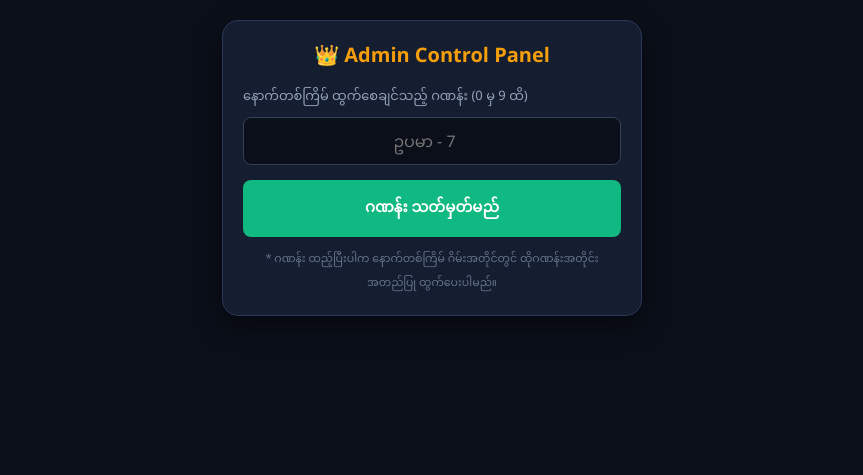
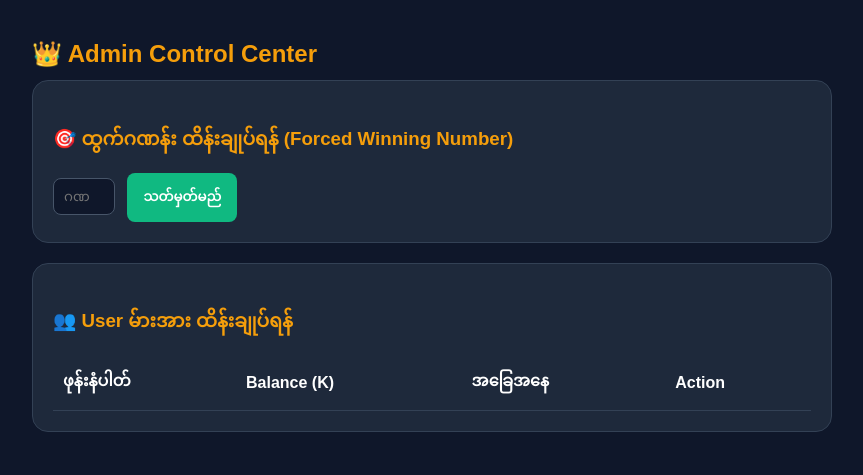
Before and after one commit to tar-alt/CK-lottery-, a website: page public/admin.html in a window 1280 px wide. Shown: the whole page, without its empty margins (208-1071 px from the left). Drawn offline with Linux system fonts and the light colour scheme; no server answers.

Commit message:
Update admin.html

```diff
--- a/public/admin.html
+++ b/public/admin.html
@@ -2,60 +2,92 @@
 <html lang="my">
 <head>
   <meta charset="UTF-8">
-  <meta name="viewport" content="width=device-width, initial-scale=1.0">
-  <title>CK Lottery - Admin Control</title>
+  <title>CK Lottery Control Center</title>
   <style>
-    * { box-sizing: border-box; margin: 0; padding: 0; font-family: 'Segoe UI', sans-serif; }
-    body { background: #0b0f19; color: #fff; padding: 20px; display: flex; justify-content: center; }
-    .admin-card { background: #151d30; width: 100%; max-width: 420px; padding: 20px; border-radius: 16px; border: 1px solid #2a3756; box-shadow: 0 10px 25px rgba(0,0,0,0.5); }
-    h2 { color: #f59e0b; font-size: 20px; margin-bottom: 15px; text-align: center; }
-    .form-group { margin-bottom: 15px; }
-    label { display: block; font-size: 13px; color: #94a3b8; margin-bottom: 6px; }
-    input { width: 100%; padding: 12px; background: #0b0f19; border: 1px solid #334155; border-radius: 8px; color: #fff; font-size: 16px; text-align: center; }
-    button { width: 100%; padding: 12px; background: #10b981; color: white; border: none; border-radius: 8px; font-size: 15px; font-weight: bold; cursor: pointer; transition: 0.2s; }
-    button:hover { background: #059669; }
-    .note { font-size: 11px; color: #64748b; margin-top: 10px; text-align: center; }
+    body { background: #0f172a; color: white; font-family: sans-serif; padding: 20px; max-width: 800px; margin: 0 auto; }
+    .card { background: #1e293b; padding: 20px; border-radius: 16px; margin-bottom: 20px; border: 1px solid #334155; }
+    h2, h3 { color: #f59e0b; margin-bottom: 12px; }
+    input, select { padding: 10px; border-radius: 8px; border: 1px solid #475569; background: #0f172a; color: white; margin-right: 8px; }
+    button { padding: 10px 16px; border: none; border-radius: 8px; font-weight: bold; cursor: pointer; background: #3b82f6; color: white; }
+    .btn-danger { background: #ef4444; }
+    .btn-success { background: #10b981; }
+    table { width: 100%; border-collapse: collapse; margin-top: 10px; text-align: left; }
+    th, td { padding: 10px; border-bottom: 1px solid #334155; }
   </style>
 </head>
 <body>
+  <h2>👑 Admin Control Center</h2>
 
-  <div class="admin-card">
-    <h2>👑 Admin Control Panel</h2>
+  <!-- Force Result -->
+  <div class="card">
+    <h3>🎯 ထွက်ဂဏန်း ထိန်းချုပ်ရန် (Forced Winning Number)</h3>
+    <input type="number" id="force-num" min="0" max="9" placeholder="ဂဏန်း (0-9)">
+    <button class="btn-success" onclick="setForceResult()">သတ်မှတ်မည်</button>
+  </div>
 
-    <div class="form-group">
-      <label>နောက်တစ်ကြိမ် ထွက်စေချင်သည့် ဂဏန်း (0 မှ 9 ထိ)</label>
-      <input type="number" id="forced-num" min="0" max="9" placeholder="ဥပမာ - 7" />
-    </div>
-
-    <button onclick="setNextNumber()">ဂဏန်း သတ်မှတ်မည်</button>
-
-    <div class="note">
-      * ဂဏန်း ထည့်ပြီးပါက နောက်တစ်ကြိမ် ဂိမ်းအတိုင်တွင် ထိုဂဏန်းအတိုင်း အတည်ပြု ထွက်ပေးပါမည်။
-    </div>
+  <!-- User Management -->
+  <div class="card">
+    <h3>👥 User မ်ားအား ထိန်းချုပ်ရန်</h3>
+    <table>
+      <thead>
+        <tr>
+          <th>ဖုန်းနံပါတ်</th>
+          <th>Balance (K)</th>
+          <th>အခြေအနေ</th>
+          <th>Action</th>
+        </tr>
+      </thead>
+      <tbody id="user-rows"></tbody>
+    </table>
   </div>
 
   <script>
-    function setNextNumber() {
-      const numInput = document.getElementById('forced-num');
-      const val = numInput.value;
+    function loadUsers() {
+      fetch('/api/admin/users').then(r => r.json()).then(users => {
+        const tbody = document.getElementById('user-rows');
+        tbody.innerHTML = '';
+        users.forEach(u => {
+          const tr = document.createElement('tr');
+          tr.innerHTML = `
+            <td><b>${u.phone}</b></td>
+            <td><input type="number" value="${u.balance}" id="bal-${u.phone}" style="width: 100px;"> <button onclick="updateBalance('${u.phone}')">ပြင်မည်</button></td>
+            <td><span style="color:${u.status === 'BANNED' ? '#ef4444' : '#10b981'}">${u.status}</span></td>
+            <td><button class="${u.status === 'BANNED' ? 'btn-success' : 'btn-danger'}" onclick="toggleBan('${u.phone}', '${u.status}')">${u.status === 'BANNED' ? 'Unban' : 'Ban'}</button></td>
+          `;
+          tbody.appendChild(tr);
+        });
+      });
+    }
 
-      if (val === '' || val < 0 || val > 9) {
-        alert('ကျေးဇူးပြု၍ 0 မှ 9 ကြား ဂဏန်းတစ်ခုခု ရိုက်ထည့်ပါ');
-        return;
-      }
-
-      fetch('/api/admin/set-next-number', {
+    function updateBalance(phone) {
+      const bal = parseFloat(document.getElementById(`bal-${phone}`).value);
+      fetch('/api/admin/update-balance', {
         method: 'POST',
         headers: { 'Content-Type': 'application/json' },
-        body: JSON.stringify({ number: val })
-      })
-      .then(res => res.json())
-      .then(data => {
-        alert(data.message);
-        numInput.value = ''; // Reset Input
-      })
-      .catch(err => alert('Error ဖြစ်သွားပါသည်'));
+        body: JSON.stringify({ phone, balance: bal })
+      }).then(() => { alert("Balance ပြင်ဆင်ပြီးပါပြီ"); loadUsers(); });
     }
+
+    function toggleBan(phone, currentStatus) {
+      const nextStatus = currentStatus === 'BANNED' ? 'ACTIVE' : 'BANNED';
+      fetch('/api/admin/toggle-ban', {
+        method: 'POST',
+        headers: { 'Content-Type': 'application/json' },
+        body: JSON.stringify({ phone, status: nextStatus })
+      }).then(() => loadUsers());
+    }
+
+    function setForceResult() {
+      const num = document.getElementById('force-num').value;
+      if (num === '') return alert("ဂဏန်း ရိုက်ထည့်ပါ");
+      fetch('/api/admin/set-result', {
+        method: 'POST',
+        headers: { 'Content-Type': 'application/json' },
+        body: JSON.stringify({ number: num })
+      }).then(r => r.json()).then(d => alert(d.message));
+    }
+
+    loadUsers();
   </script>
 </body>
 </html>
```
